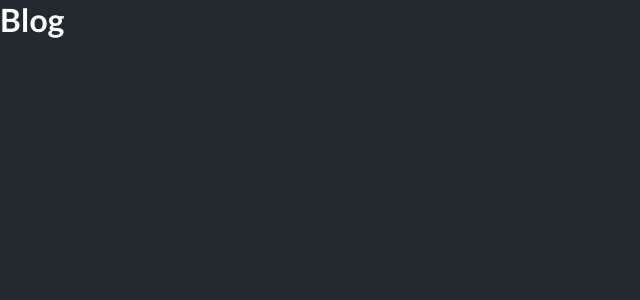
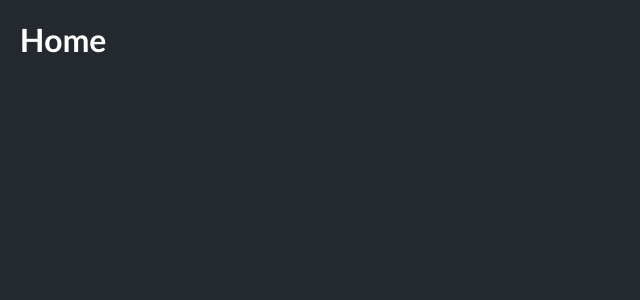
Before and after one commit to renangabriel27/blog-posts, a React (Create React App) app: page / in a window 1280 px wide. Shown: the top 300 px of the page, without its empty margins (0-640 px from the left). Built offline with nearby package versions, Linux system fonts and the light colour scheme.

Commit message:
Add home page

```diff
--- a/src/App.tsx
+++ b/src/App.tsx
@@ -1,10 +1,11 @@
 import React from 'react';
 
+import Home from './pages/Home';
 import GlobalStyle from './styles/global';
 
 const App: React.FC = () => (
   <>
-    <h1>Blog</h1>
+    <Home />
     <GlobalStyle />
   </>
 );
--- /dev/null
+++ b/src/pages/Home/index.tsx
@@ -0,0 +1,11 @@
+import React from 'react';
+
+import { Container } from './styles';
+
+const Home: React.FC = () => (
+  <Container>
+    <h1>Home</h1>
+  </Container>
+);
+
+export default Home;
--- /dev/null
+++ b/src/pages/Home/styles.ts
@@ -0,0 +1,5 @@
+import styled from 'styled-components';
+
+export const Container = styled.div`
+  padding: 20px;
+`;
```
